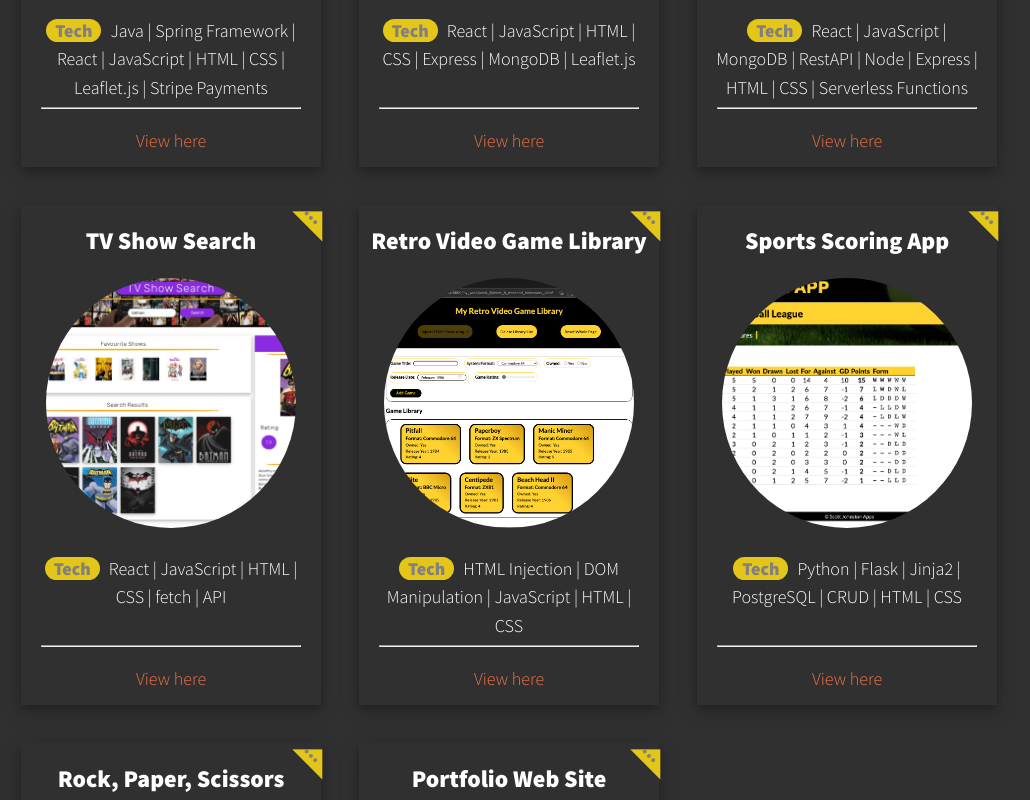
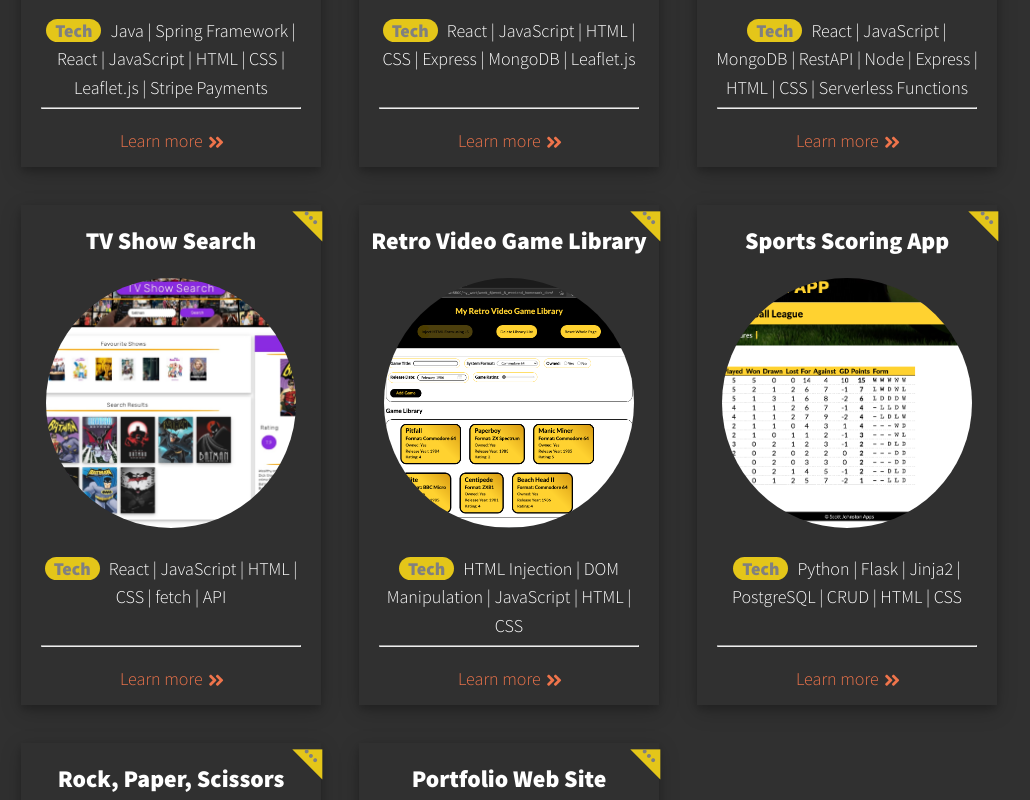
Before and after one commit to SJ47/scottjohnston-portfolio, a React (Create React App) app: page / in a window 1280 px wide. Shown: the part 2200-3000 px from the top of the page, without its empty margins (25-1055 px from the left). Built offline with nearby package versions, Linux system fonts and the light colour scheme.

Commit message:
project card can only flip not click

```diff
--- a/src/App.css
+++ b/src/App.css
@@ -534,6 +534,13 @@ hr {
     box-shadow: var(--box-shadow-left-to-right);
 }
 
+.fa-angle-double-right,
+.fa-arrow-right {
+    position: relative;
+    top: 2px;
+    right: -2px;
+}
+
 /******************/
 /* Footer section */
 /******************/
--- a/src/components/Thumbnail.js
+++ b/src/components/Thumbnail.js
@@ -21,7 +21,8 @@ const Thumbnail = ({ project }) => {
                                 </p>
                             </div>
                             <hr />
-                            <p className="subtext"><Link to={project.link} className="project-link" id={project.id}>View here</Link></p>
+                            {/* <p className="subtext"><Link to={project.link} className="project-link" id={project.id}>Learn more <i class="fas fa-angle-right"></i></Link></p> */}
+                            <p className="subtext project-link">Learn more <i class="fas fa-angle-double-right"></i></p>
                         </div>
                         <div className="flip-card-back">
                             <h3 className="card-title">{project.projectName}</h3>
@@ -30,7 +31,7 @@ const Thumbnail = ({ project }) => {
                                     <p className="tech-text">Brief</p>
                                     <p className="card-back-text">{project.brief}</p>
                                     <hr className="subtext-hr" />
-                                    <p className="subtext subtext-link"><Link to={project.link} className="project-link" id={project.id}>View here</Link></p>
+                                    <p className="subtext subtext-link"><Link to={project.link} className="project-link" id={project.id}>Project page <i class="fas fa-arrow-right"></i></Link></p>
                                 </div>
                             </div>
 
```
